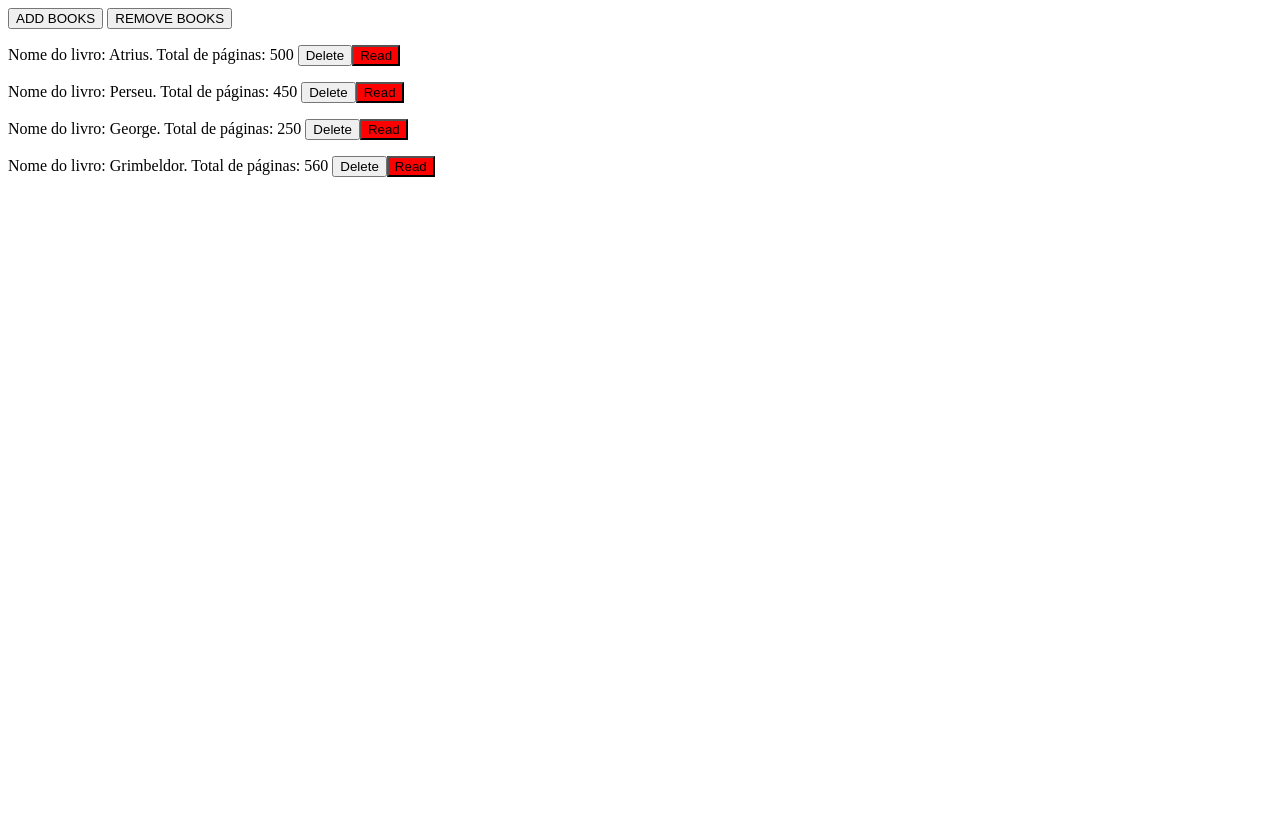
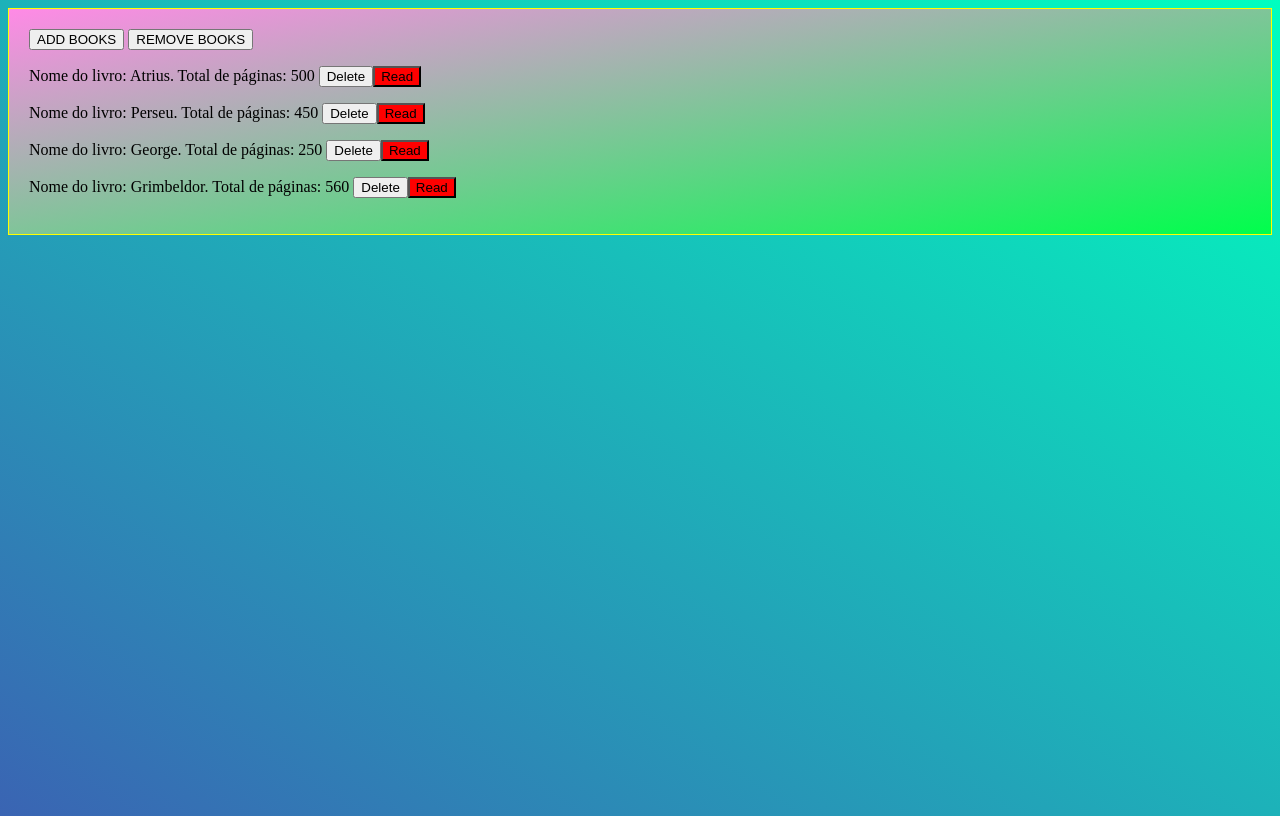
Before and after one commit to Helix1N/OdinActivities, a plain HTML site: page odinLibrary/odinLibrary.html in a window 1280 px wide. Drawn offline with Linux system fonts and the light colour scheme.

Commit message:
transfering Odin Library Project

```diff
--- a/odinLibrary/odinLibrary.css
+++ b/odinLibrary/odinLibrary.css
@@ -7,3 +7,15 @@
 .red.green {
     background-color: green;
 }
+
+.big-container {
+    background-image: linear-gradient(to bottom right, rgb(255, 138, 230), rgb(0, 255, 76));
+    padding: 20px;
+    border: 0.5px solid yellow;
+
+}
+
+body {
+    height: 100vh;
+    background-image: linear-gradient(to top right, rgb(58, 100, 179), rgb(0, 255, 191));
+}
```
